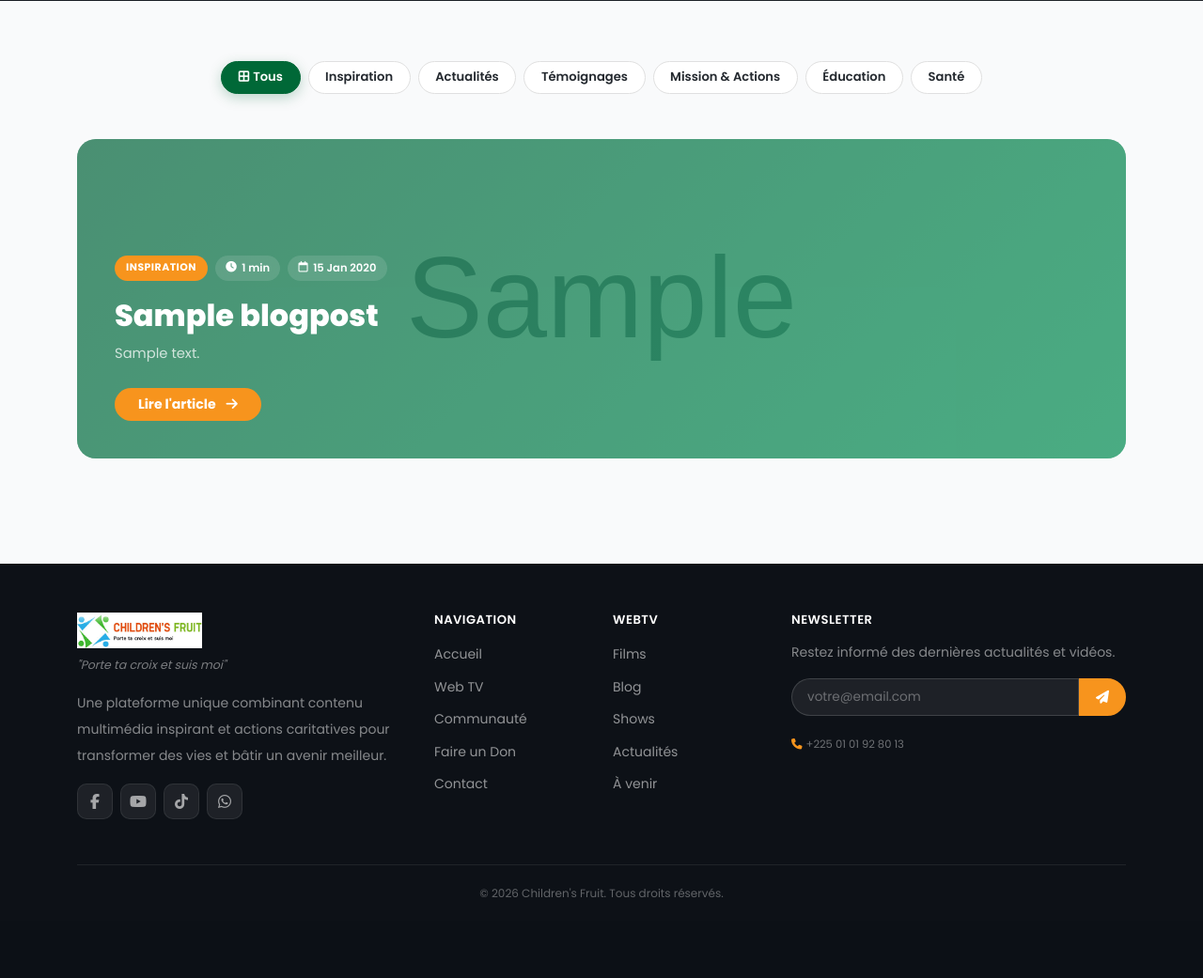
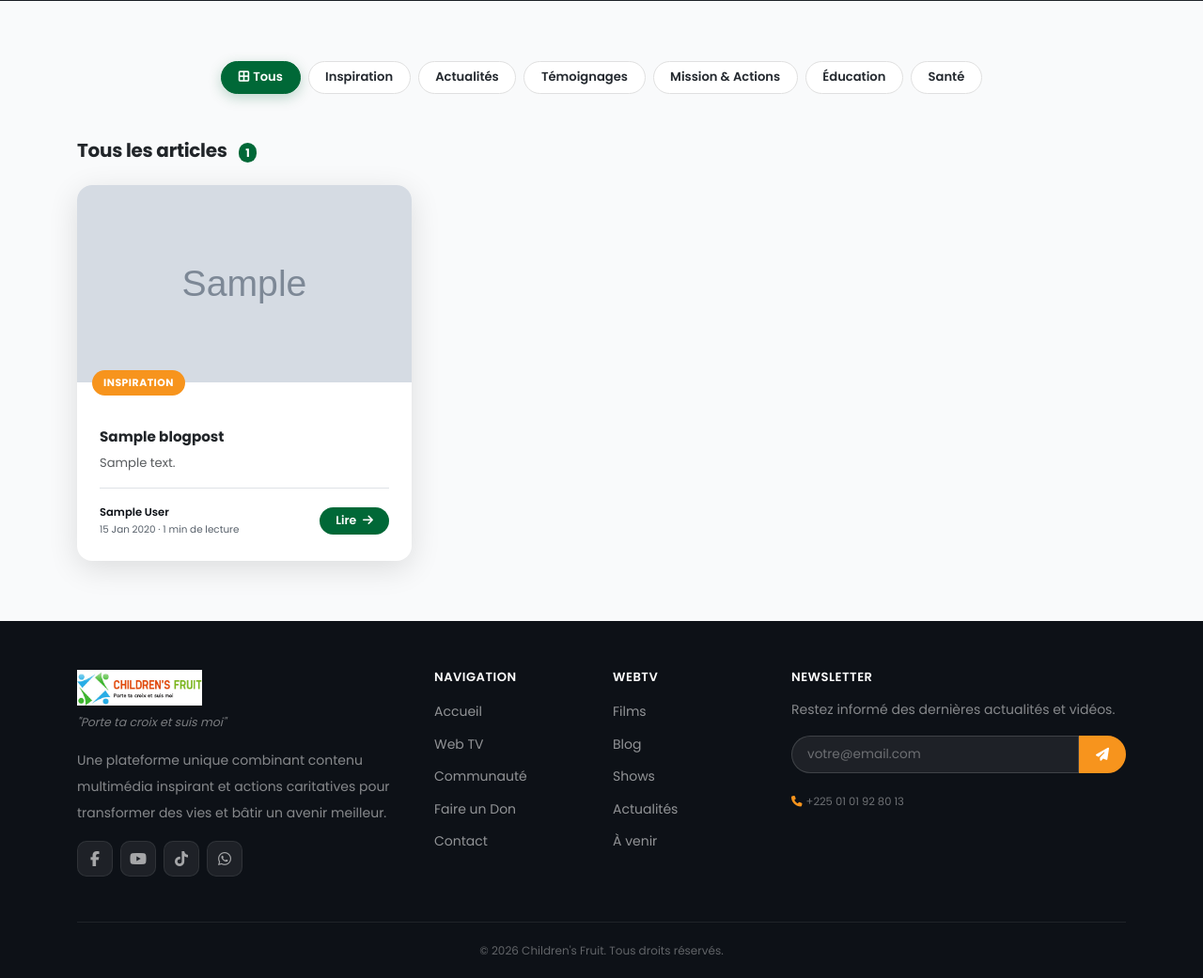
Before and after one commit to cfruit294-web/childrensfruitweb2026, a Django app: page /blog/ in a window 1280 px wide. Shown: the part 457-1498 px from the top of the page at 94% size. Before the commit the page ends 1412 px from the top, so only its background shows below. Run offline with Django 5.2, Linux system fonts and the light colour scheme; tables that the repository leaves empty hold one stand-in row (values such as "Sample post"); grey boxes marked "Sample" are stand-in pictures.

Commit message:
feat: show all blog articles as equal cards, remove featured hero

```diff
--- a/core/templates/core/blog_list.html
+++ b/core/templates/core/blog_list.html
@@ -37,40 +37,6 @@
     background: var(--green);
     border-color: var(--green);
     color: #fff;
-  }
-  .blog-featured {
-    background: linear-gradient(135deg, #006837 0%, #009450 100%);
-    border-radius: 20px;
-    overflow: hidden;
-    position: relative;
-    min-height: 340px;
-    display: flex;
-    align-items: flex-end;
-  }
-  .blog-featured-img {
-    position: absolute;
-    inset: 0;
-    object-fit: cover;
-    width: 100%;
-    height: 100%;
-    opacity: .35;
-  }
-  .blog-featured-body {
-    position: relative;
-    padding: 2.5rem;
-    color: #fff;
-  }
-  .read-time-badge {
-    display: inline-flex;
-    align-items: center;
-    gap: .35rem;
-    background: rgba(255,255,255,.12);
-    backdrop-filter: blur(6px);
-    color: #fff;
-    font-size: .72rem;
-    font-weight: 600;
-    padding: .25rem .7rem;
-    border-radius: 50px;
   }
   .cat-chip {
     display: inline-block;
@@ -130,42 +96,13 @@
 
     {% if posts %}
 
-      <!-- Article vedette (1er article) -->
-      {% with featured=posts.0 %}
-      <div class="blog-featured mb-5">
-        {% if featured.thumbnail %}
-          <img src="{{ featured.thumbnail.url }}" alt="{{ featured.title }}" class="blog-featured-img">
-        {% endif %}
-        <div class="blog-featured-body" style="width:100%;">
-          <div class="d-flex align-items-center gap-2 mb-3">
-            <span class="cat-chip">{{ featured.get_category_display }}</span>
-            <span class="read-time-badge"><i class="fas fa-clock"></i>{{ featured.read_time }} min</span>
-            <span class="read-time-badge"><i class="far fa-calendar"></i>{{ featured.created_at|date:"d M Y" }}</span>
-          </div>
-          <h2 class="fw-800 text-white mb-2" style="font-size:clamp(1.3rem,2.5vw,2rem);max-width:700px;line-height:1.3;">
-            {{ featured.title }}
-          </h2>
-          <p style="color:rgba(255,255,255,.75);max-width:600px;font-size:.92rem;margin-bottom:1.5rem;">
-            {{ featured.excerpt|default:featured.content|truncatewords:25 }}
-          </p>
-          <a href="{{ featured.get_absolute_url }}"
-             class="btn rounded-pill fw-700 px-4"
-             style="background:var(--orange);color:#fff;font-size:.88rem;">
-            Lire l'article <i class="fas fa-arrow-right ms-2"></i>
-          </a>
-        </div>
-      </div>
-      {% endwith %}
-
       <!-- Grille articles -->
-      {% if posts|length > 1 %}
       <h5 class="fw-700 mb-4 text-dark" style="letter-spacing:-.3px;">
-        {% if current_category %}Autres articles{% else %}Tous les articles{% endif %}
-        <span class="ms-2 badge rounded-pill" style="background:var(--green);font-size:.75rem;">{{ posts|length|add:"-1" }}</span>
+        {% if current_category %}Articles{% else %}Tous les articles{% endif %}
+        <span class="ms-2 badge rounded-pill" style="background:var(--green);font-size:.75rem;">{{ posts|length }}</span>
       </h5>
       <div class="row g-4">
         {% for post in posts %}
-        {% if not forloop.first %}
         <div class="col-sm-6 col-lg-4">
           <article class="card h-100 border-0 shadow-card blog-card overflow-hidden">
 
@@ -210,10 +147,8 @@
             </div>
           </article>
         </div>
-        {% endif %}
         {% endfor %}
       </div>
-      {% endif %}
 
     {% else %}
     <div class="text-center py-5 text-muted">
```
